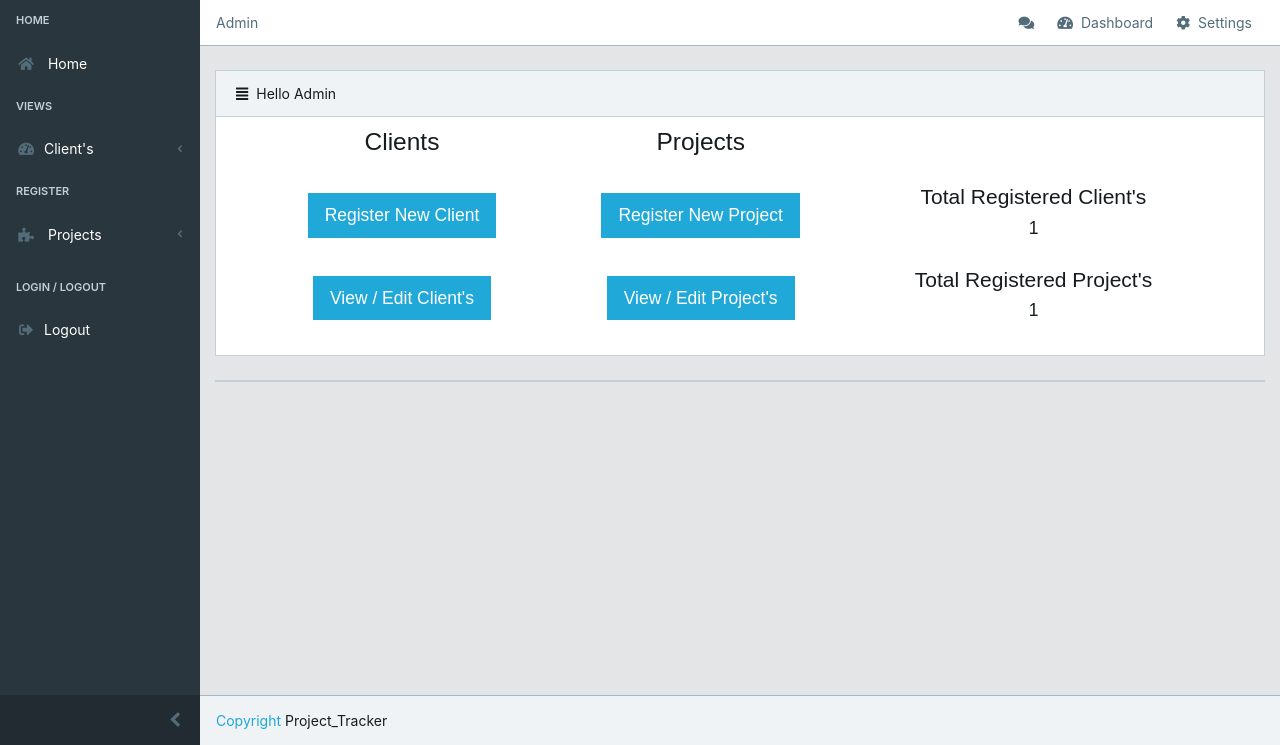
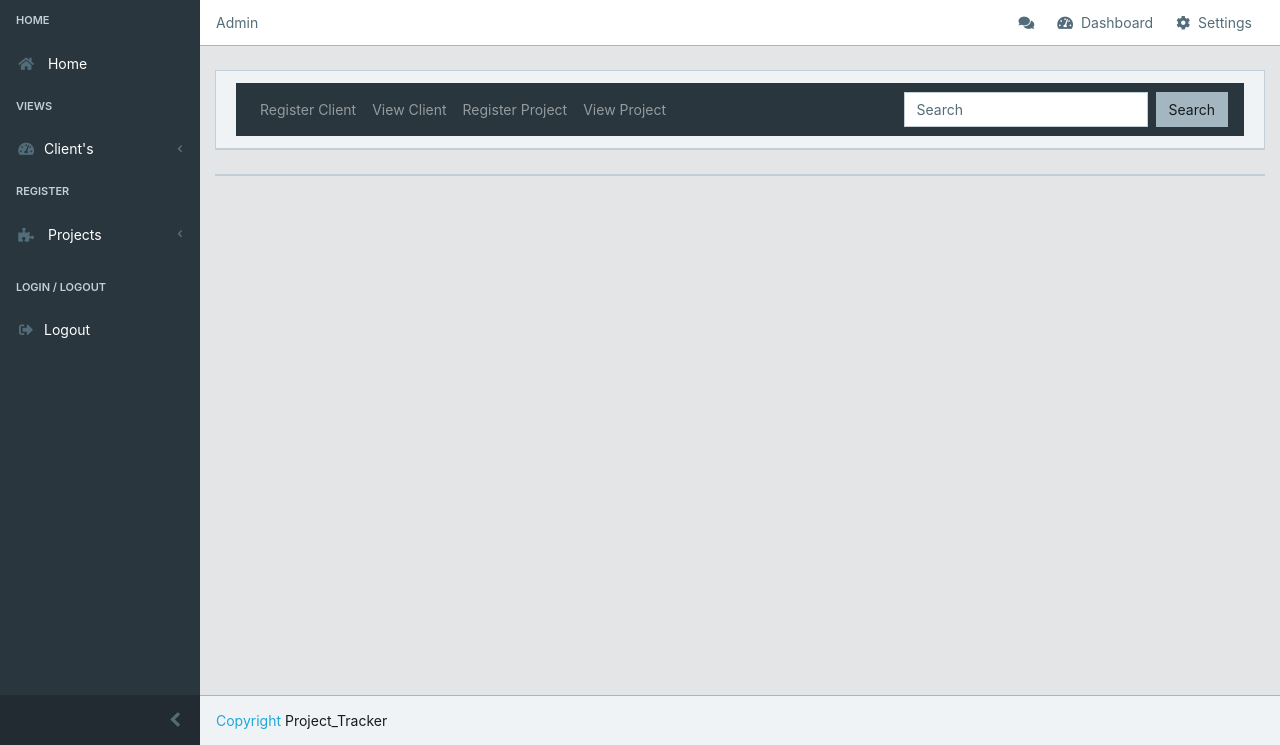
Before and after one commit to rohan2781/Project_Tracker, a Django app: template project_tracker/templates/admin.html in a window 1280 px wide. Shown: the part 55-800 px from the top of the page. Run offline with Django 3.2, Linux system fonts and the light colour scheme; the template is opened without the code that fills it: most values are stand-ins (such as "Sample title", 1, 10 or a date in 2020); some libraries are stand-ins or nearby versions.

Commit message:
responsive navbar for admin added

```diff
--- a/project_tracker/templates/admin.html
+++ b/project_tracker/templates/admin.html
@@ -8,9 +8,20 @@
 <div class="col-md-12">
   <div class="card">
       <div class="card-header">
-        <i class="fa fa-align-justify"></i>Hello Admin
+        <!-- <i class="fa fa-align-justify"></i>Hello Admin -->
+        <nav class="navbar navbar-expand-lg navbar-dark bg-dark"><button class="navbar-toggler" type="button" data-toggle="collapse" data-target="#navbarColor02" aria-controls="navbarColor02" aria-expanded="false" aria-label="Toggle navigation"> <span class="navbar-toggler-icon"></span> </button>
+          <div class="collapse navbar-collapse" id="navbarColor02">
+            <ul class="navbar-nav mr-auto">
+              <li class="nav-item"> <a class="nav-link" href="{% url 'sign-up' %}" data-abc="true">Register Client</a> </li>
+              <li class="nav-item"> <a class="nav-link" href="{% url 'admin_client' %}" data-abc="true">View Client</a> </li>
+              <li class="nav-item"> <a class="nav-link" href="{% url 'new_project' %}" data-abc="true">Register Project</a> </li>
+              <li class="nav-item"> <a class="nav-link" href="#" data-abc="true">View Project</a> </li>
+            </ul>
+            <form onsubmit="event.preventDefault()" class="form-inline my-2 my-lg-0"> <input class="form-control mr-sm-2" type="text" placeholder="Search"> <button class="btn btn-secondary my-2 my-sm-0" type="submit">Search</button> </form>
+          </div>
+        </nav>
       </div>
-      <style>
+      <!-- <style>
         #table2 {
           border-collapse: collapse;
           width:95%;
@@ -62,7 +73,7 @@
         </tr>
       </table>
     </form>
-    </ol>
+    </ol> -->
   </div>
 </div>
 
--- a/project_tracker/templates/base1.html
+++ b/project_tracker/templates/base1.html
@@ -125,7 +125,7 @@
             <a class="nav-link nav-dropdown-toggle" href="#"><i class="fa fa-tachometer-alt"></i>Client's</a>
             <ul class="nav-dropdown-items">
               <li class="nav-item">
-                <a class="nav-link" href="{% url 'sign-up' %}"><i class="fa fa-plus ml-2"></i> Register New Client</a>
+                <a class="nav-link" href="{% url 'sign-up' %}"><i class="fa fa-plus ml-2"></i> Register Client</a>
               </li>
               <li class="nav-item">
                 <a class="nav-link" href="{% url 'admin_client' %}"><i class="fa fa-paper-plane ml-2"></i> View Client's</a>
@@ -159,7 +159,7 @@
             <a class="nav-link nav-dropdown-toggle" href="#"><i class="fa fa-puzzle-piece"></i> Projects</a>
             <ul class="nav-dropdown-items">
               <li class="nav-item">
-                <a class="nav-link" href="{% url 'new_project' %}"><i class="fa fa-plus ml-2"></i> Register New Project</a>
+                <a class="nav-link" href="{% url 'new_project' %}"><i class="fa fa-plus ml-2"></i> Register Project</a>
               </li>
               <li class="nav-item">
                 <a class="nav-link" href="#"><i class="fa fa-paper-plane ml-2"></i> View Project's</a>
```
Also changed, not shown: project_tracker/manager/views.py (+9 -9 lines), project_tracker/db.sqlite3.
